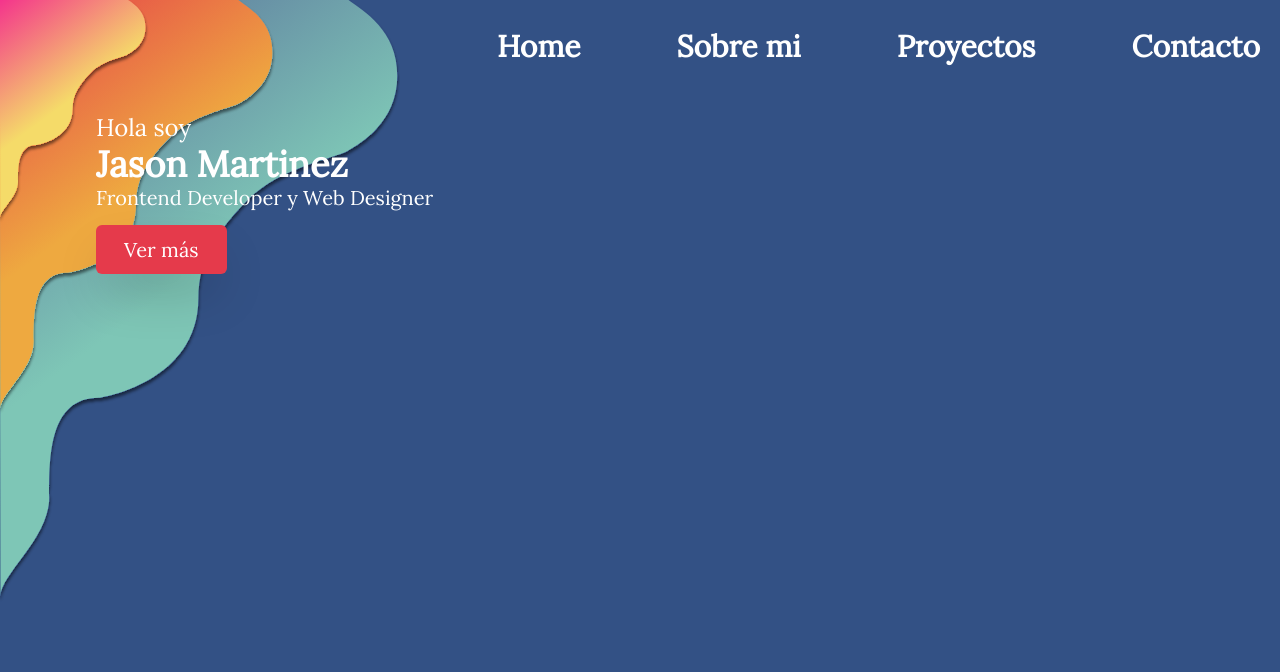
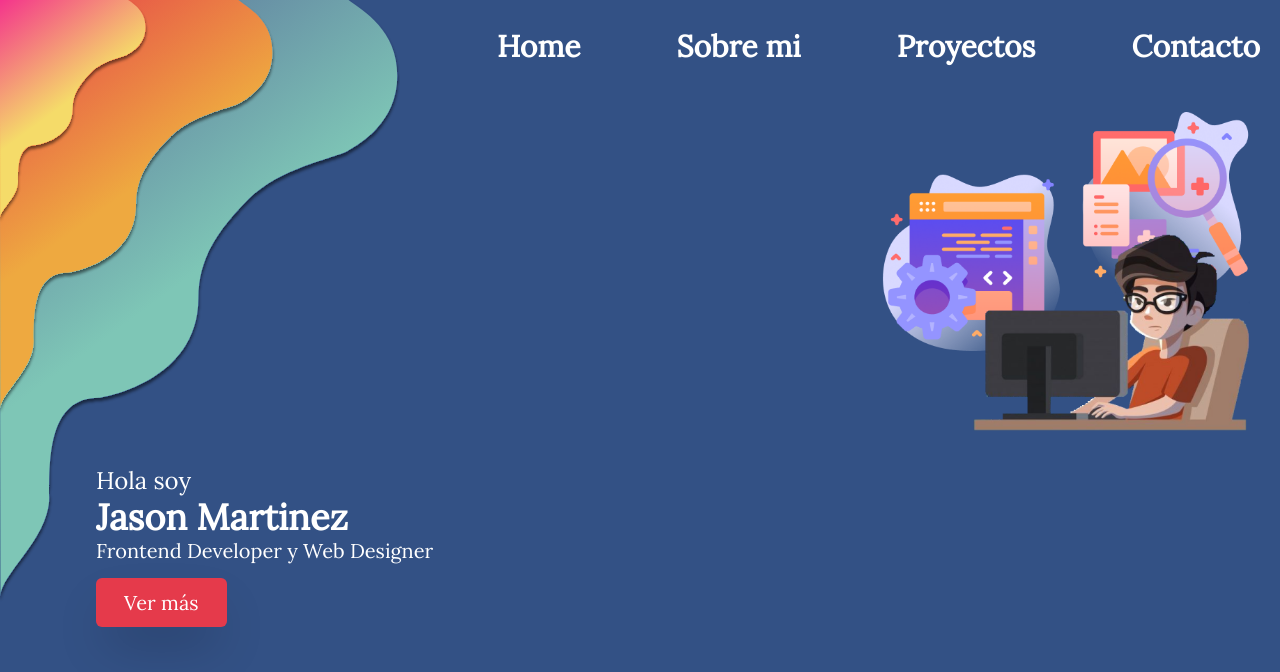
Before and after one commit to Jason171096/My_SiteWeb, a Gatsby site: page / in a window 1280 px wide. Built offline with nearby package versions, Linux system fonts and the light colour scheme; Gatsby itself is replaced by a stand-in of ours; what tailwindcss-scrollbar would draw is missing.

Commit message:
Push picture

```diff
--- a/src/components/Picture.tsx
+++ b/src/components/Picture.tsx
@@ -1,10 +1,10 @@
 import React from 'react';
-// import Jason from "@images/Jason.png";
+import picAnimateJason from "@images/Jason.png";
 
 const Picture = () => {
     return (
         <picture className="self-end w-[300px] sm:w-[400px] mt-5">
-            {/* <img src={Jason} alt="Jason"/> */}
+            <img src={picAnimateJason} alt="Jason"/>
         </picture>
     )
 }
```
